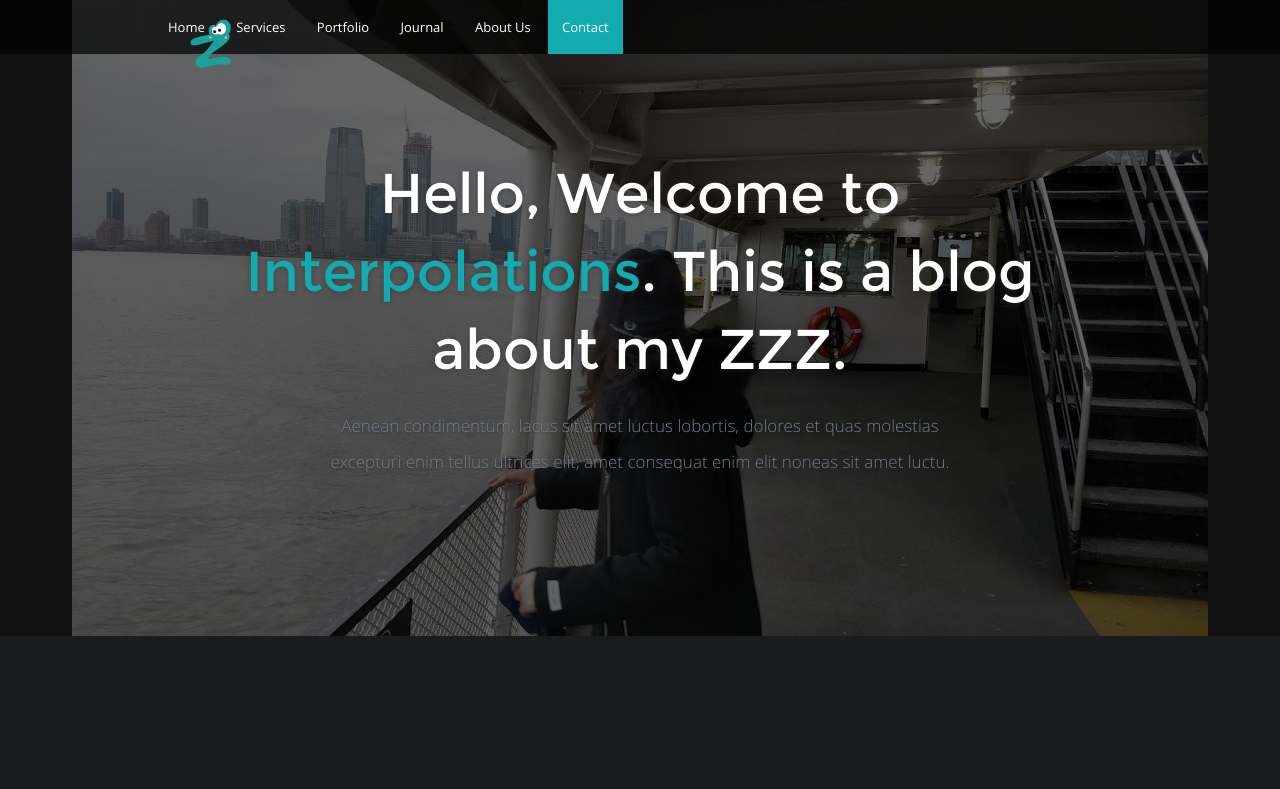
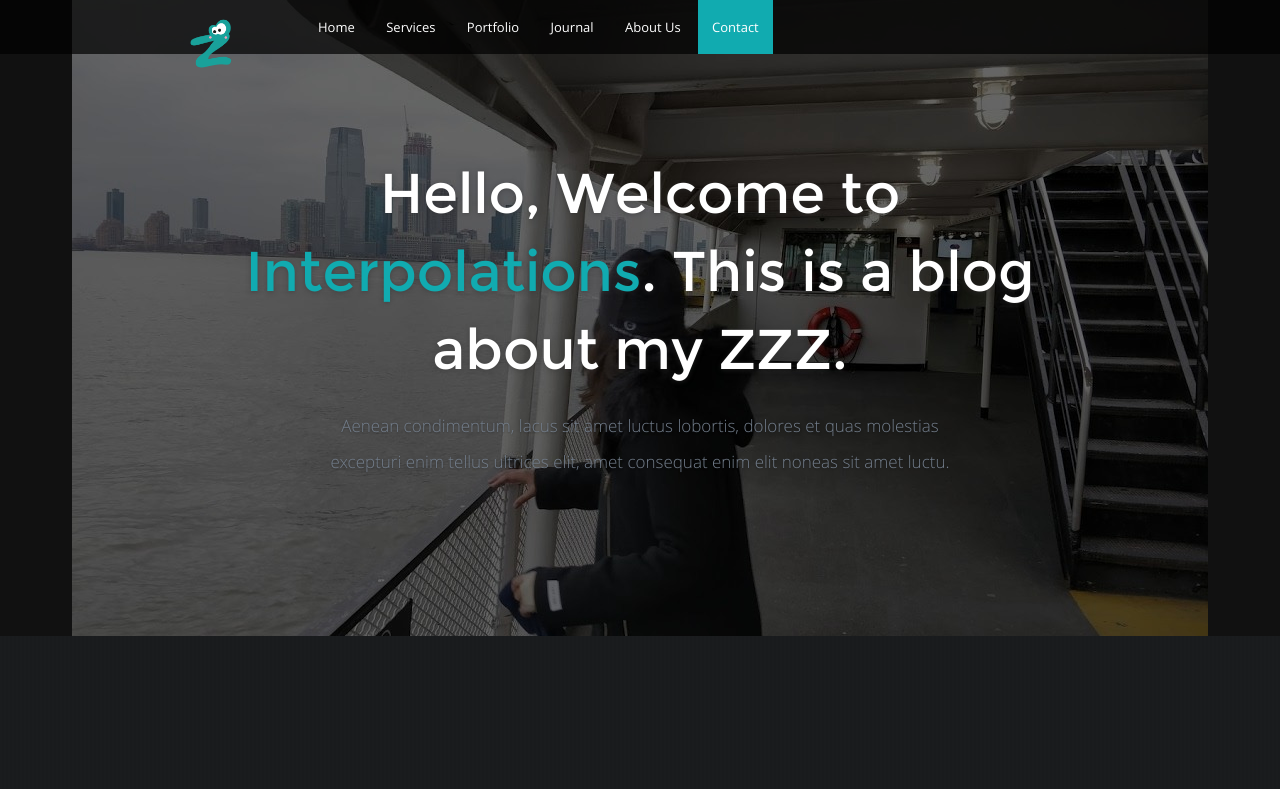
Before and after one commit to zareencheema/letszee, a plain HTML site: page index.html in a window 1280 px wide. Shown: the top 789 px of the page. Drawn offline with nearby package versions, Linux system fonts and the light colour scheme; some packages are replaced by stand-ins of ours.

Commit message:
Update layout.css

```diff
--- a/css/layout.css
+++ b/css/layout.css
@@ -99,8 +99,8 @@ header.static {
 
 /* header logo */
 header .logo {
-   position: absolute;
-   height: 54px;
+   position: relative;
+   height: 24px;
    width: 150px;
    float: left;
 }
```
